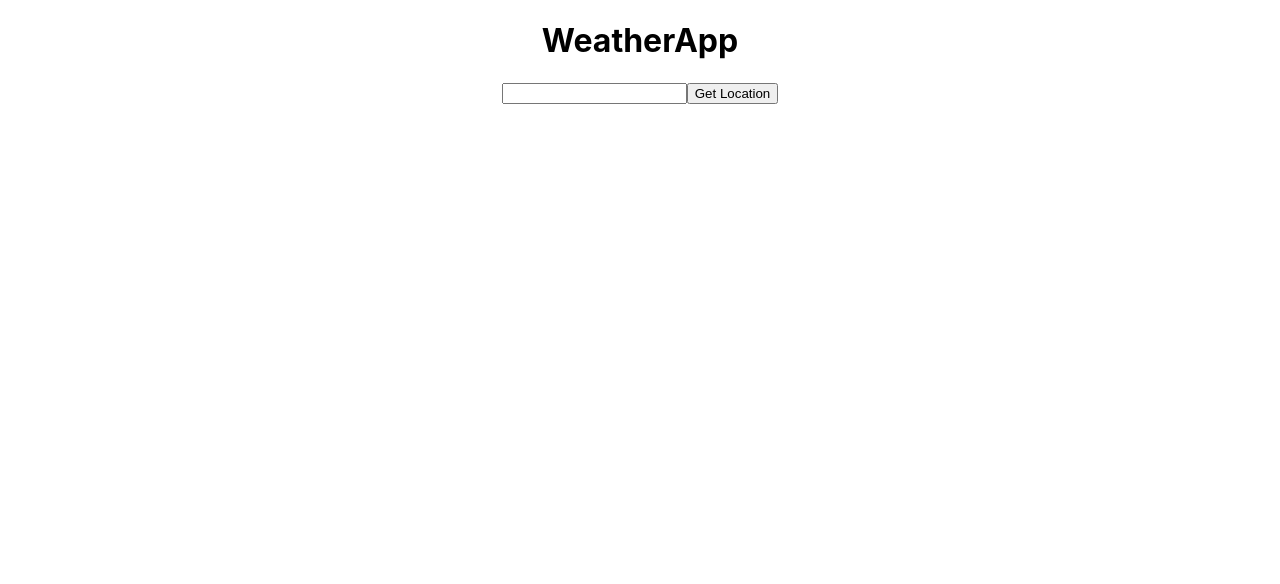
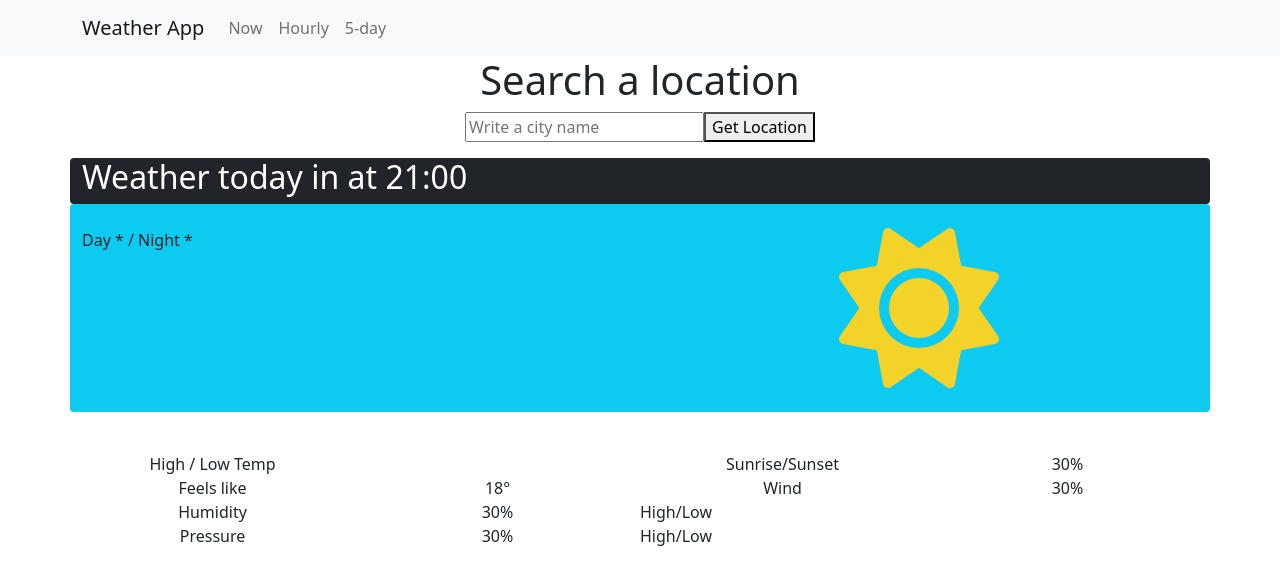
Before and after one commit to RicardoCastelbon/Weather-app, a React (Create React App) app: page / in a window 1280 px wide. Shown: the top 584 px of the page. Built offline with nearby package versions, Linux system fonts and the light colour scheme.

Commit message:
add navbar & weather-now page

```diff
--- a/package.json
+++ b/package.json
@@ -3,6 +3,9 @@
   "version": "0.1.0",
   "private": true,
   "dependencies": {
+    "@fortawesome/fontawesome-svg-core": "^6.1.1",
+    "@fortawesome/free-solid-svg-icons": "^6.1.1",
+    "@fortawesome/react-fontawesome": "^0.1.18",
     "@testing-library/jest-dom": "^5.16.4",
     "@testing-library/react": "^13.1.1",
     "@testing-library/user-event": "^13.5.0",
--- a/src/App.js
+++ b/src/App.js
@@ -1,11 +1,15 @@
-import React, {useState,useEffect} from 'react';
-import axios from 'axios';
-import './App.css';
-import NowWeather from './Now-weather/Now-weather';
+import React, { useState, useEffect } from "react";
+import axios from "axios";
+import "./App.css";
+import NowWeather from "./Now-weather/Now-weather";
+import Navbar from "./Navbar/Navbar";
 
 function App() {
   return (
-    <NowWeather></NowWeather>
+    <div>
+      <Navbar />
+      <NowWeather />
+    </div>
   );
 }
 
--- a/src/Navbar/Navbar.js
+++ b/src/Navbar/Navbar.js
@@ -0,0 +1,30 @@
+import React, { useState, useEffect, Component } from "react";
+import axios from "axios";
+import "./Navbar.scss";
+
+import Navbar from "react-bootstrap/Navbar";
+import Container from "react-bootstrap/Container";
+import NavDropdown from "react-bootstrap/NavDropdown";
+import Nav from "react-bootstrap/Nav";
+import "bootstrap/dist/css/bootstrap.min.css";
+import { Button } from "bootstrap";
+
+function NavBar() {
+  return (
+    <Navbar bg="light" expand="lg">
+      <Container>
+        <Navbar.Brand href="#home">Weather App</Navbar.Brand>
+        <Navbar.Toggle aria-controls="basic-navbar-nav" />
+        <Navbar.Collapse id="basic-navbar-nav">
+          <Nav className="me-auto">
+            <Nav.Link href="#home">Now</Nav.Link>
+            <Nav.Link href="#link">Hourly</Nav.Link>
+            <Nav.Link href="#link">5-day</Nav.Link>
+          </Nav>
+        </Navbar.Collapse>
+      </Container>
+    </Navbar>
+  );
+}
+
+export default NavBar;
--- a/src/Now-weather/Now-weather.js
+++ b/src/Now-weather/Now-weather.js
@@ -1,7 +1,10 @@
 import React, { useState, useEffect } from "react";
 import axios from "axios";
 import "./Now-weather.scss";
-
+import { Container, Row, Col } from "react-bootstrap";
+import { FontAwesomeIcon } from "@fortawesome/react-fontawesome";
+import { faSun } from "@fortawesome/free-solid-svg-icons";
+import { faCloudSun } from "@fortawesome/free-solid-svg-icons";
 function NowWeather() {
   const [data, setData] = useState({});
   const [location, setLocation] = useState({});
@@ -13,6 +16,7 @@ function NowWeather() {
     const urlLocation = `https://api.openweathermap.org/data/2.5/weather?q=${location}&appid=516d3b7b3be366abe641fbe25b92bbfc`;
     axios.get(urlLocation).then((res) => {
       setData(res.data);
+      console.log(res.data);
     });
   };
   const handleChange = (e) => {
@@ -24,13 +28,85 @@ function NowWeather() {
   };
   return (
     <div className="App">
-      <h1>WeatherApp</h1>
-      <div>
-        <form onSubmit={handleSubmit}>
-          <input type="text" onChange={handleChange} />
-          <button type="submit">Get Location</button>
-        </form>
-      </div>
+      <h1>Search a location</h1>
+      <form onSubmit={handleSubmit}>
+        <input
+          type="text"
+          onChange={handleChange}
+          placeholder="Write a city name"
+        />
+        <button type="submit">Get Location</button>
+      </form>
+      <Container className="mt-3">
+        <Row className="bg-dark text-white rounded">
+          <Col>
+            <h2 className="text-start ">
+              Weather today in {data.name} at 21:00
+            </h2>
+          </Col>
+        </Row>
+        <Row className="bg-info rounded">
+          <Col className="mt-4">
+            <Row>
+              {data.main ? (
+                <h1 className="text-start">
+                  {Math.floor(data.main.temp - 273.15)}°
+                </h1>
+              ) : null}
+            </Row>
+            <Row>
+              {data.main ? (
+                <p className="text-start">{data.weather[0].description}</p>
+              ) : null}
+            </Row>
+            <Row>
+              <p className="text-start">Day * / Night *</p>
+            </Row>
+          </Col>
+          <Col className="p-4">
+            <FontAwesomeIcon icon={faSun} className="fa-10x " color="#F3D229" />
+          </Col>
+        </Row>
+      </Container>
+
+      <Container className="mt-3">
+        <Row className="">
+          <Col className="mt-4">
+            <Row>
+              <Col>High / Low Temp</Col>
+              <Col>
+                {data.main ? (
+                  <p>{Math.floor(data.main.temp_max - 273.15)}°</p>
+                ) : null}
+              </Col>
+            </Row>
+            <Row>
+              <Col>Feels like</Col>
+              <Col>18°</Col>
+            </Row>
+            <Row>
+              <Col>Humidity</Col>
+              <Col>30%</Col>
+            </Row>
+            <Row>
+              <Col>Pressure</Col>
+              <Col>30%</Col>
+            </Row>
+          </Col>
+          <Col className="mt-4">
+            <Row>
+              <Col>Sunrise/Sunset</Col>
+              <Col>30%</Col>
+            </Row>
+            <Row>
+              <Col>Wind</Col>
+              <Col>30%</Col>
+            </Row>
+            <Row>High/Low</Row>
+            <Row>High/Low</Row>
+          </Col>
+        </Row>
+      </Container>
       <div>
         <h1>{data.name}</h1>
         {data.main ? <h1>{Math.floor(data.main.temp - 273.15)}</h1> : null}
```
Also changed, not shown: src/images/sunshine.jpg (added), 1 other file (tests, documents, lock files or other folders).
